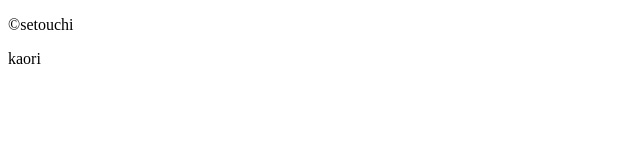
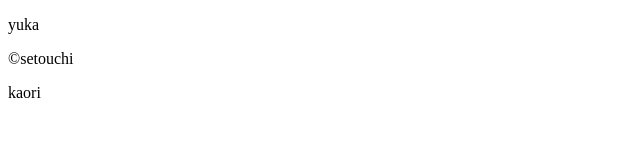
Before and after one commit to krm3b/setouchi, a plain HTML site: page index.html in a window 1280 px wide. Shown: the whole page, without its empty margins (0-640 px from the left). Drawn offline with Linux system fonts and the light colour scheme.

Commit message:
pタグを追加しました

```diff
--- a/index.html
+++ b/index.html
@@ -10,7 +10,7 @@
     <!--* header                                *-->
     <!--*****************************************-->
     <header>
-
+        <p>yuka</p>
     </header>
 
     <!--*****************************************-->
```
